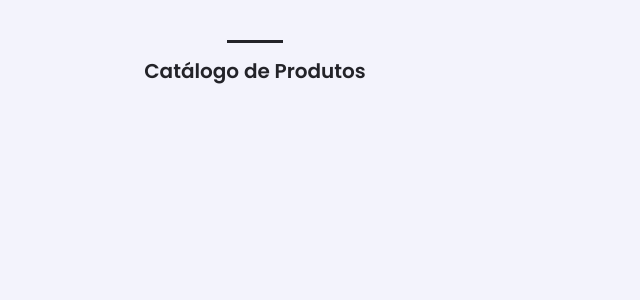
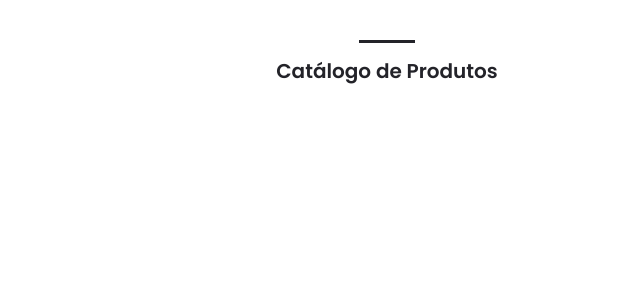
Before and after one commit to Thiagoow/VueJs-VueX-EcommerceStore-Sass, a Vue app: page / in a window 1280 px wide. Shown: the top 300 px of the page, without its empty margins (253-893 px from the left). Built offline with nearby package versions, Linux system fonts and the light colour scheme.

Commit message:
Card component created

```diff
--- a/src/assets/scss/abstracts/_variables.scss
+++ b/src/assets/scss/abstracts/_variables.scss
@@ -4,23 +4,23 @@
 $header-height: 3.5rem;
 
 //========== Colors:
-$first-color: #111;
+$first-color: #000;
 $second-color: #ff6961;
-$alt-first-color: darken($first-color, 15%);
+$alt-first-color: #222;
 $alt-second-color: darken($second-color, 15%);
 
 $title-color: #232329;
 $txt-color: #000;
 $txt-color-light: #6c6c7f;
 
-$body-color: #f3f3fc;
+$body-color: #fff;
 $container-color: #fff;
 $shadow-color: rgba(#000, 0.2);
 $border-color: #000;
 
 $scroll-bar-color: #d7d7e0;
-$scroll-thumb-color: #8a8aa8;
-$scroll-hover-color: #b9b9c6;
+$scroll-thumb-color: $first-color;
+$scroll-hover-color: $alt-first-color;
 
 //========== Font and Typography:
 $body-font: 'Poppins', sans-serif;
@@ -61,15 +61,3 @@ $z-modal: 1000;
 //========== Border Radius:
 $border-outside-radius: 30px;
 $border-inside-radius: 10px;
-
-//========== Responsive Typography:
-@media screen and (min-width: 968px) {
-  $biggest-font-size: 2.5rem;
-  $h1-font-size: 2.25rem;
-  $h2-font-size: 1.5rem;
-  $h3-font-size: 1.25rem;
-  $txt-font-size: 1rem;
-  $normal-font-size: 0.875rem;
-  $small-font-size: 0.813rem;
-  $tiny-font-size: 0.8rem;
-}
--- a/src/assets/scss/components/_buttons.scss
+++ b/src/assets/scss/components/_buttons.scss
@@ -19,7 +19,7 @@
   bottom: 0;
   right: 0;
   display: flex;
-  font-size: 1.25rem;
+  font-size: 1.4rem;
   padding: 0.5rem 0.625rem;
   border-radius: 1rem 0 1rem 0;
 }
--- a/src/assets/scss/layout/_container.scss
+++ b/src/assets/scss/layout/_container.scss
@@ -5,4 +5,13 @@
   max-width: 968px;
   margin-left: $mg-1-5;
   margin-right: $mg-1-5;
+
+  @media screen and (min-width: 992px) {
+    margin-left: auto;
+    margin-right: auto;
+  }
 }
+
+.grid {
+  display: grid;
+}
```
